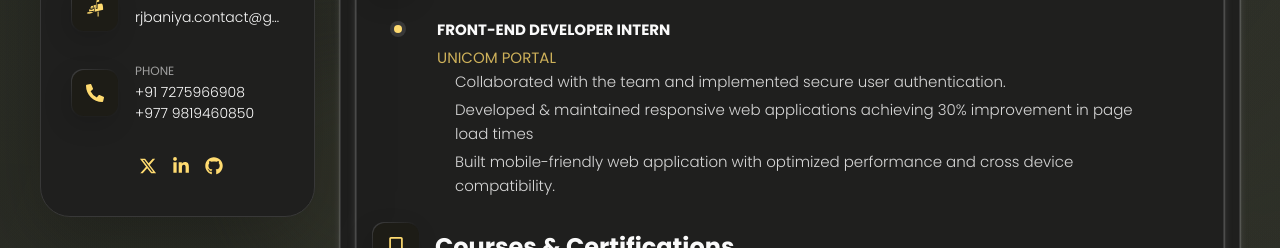
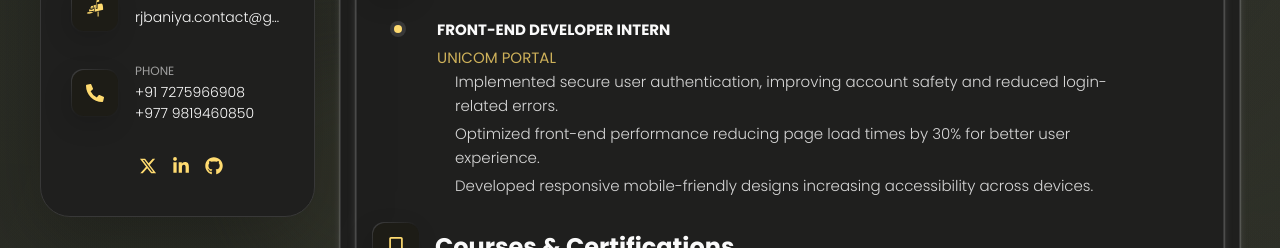
Before and after one commit to RajeevBaniya/portfolio, a React (Vite) app: page /resume in a window 1280 px wide. Shown: the part 415-663 px from the top of the page. Built offline with nearby package versions, Linux system fonts and the light colour scheme.

Commit message:
Updated resume section

```diff
--- a/src/pages/Resume/Resume.jsx
+++ b/src/pages/Resume/Resume.jsx
@@ -38,9 +38,9 @@ const Resume = () => {
             title="FRONT-END DEVELOPER INTERN"
             date="UNICOM PORTAL"
             descriptions={[
-              "Collaborated with the team and implemented secure user authentication.",
-              "Developed & maintained responsive web applications achieving 30% improvement in page load times",
-              "Built mobile-friendly web application with optimized performance and cross device compatibility.",
+              "Implemented secure user authentication, improving account safety and reduced login-related errors.",
+              "Optimized front-end performance reducing page load times by 30% for better user experience.",
+              "Developed responsive mobile-friendly designs increasing accessibility across devices. ",
             ]}
           />
         </ol>
```
